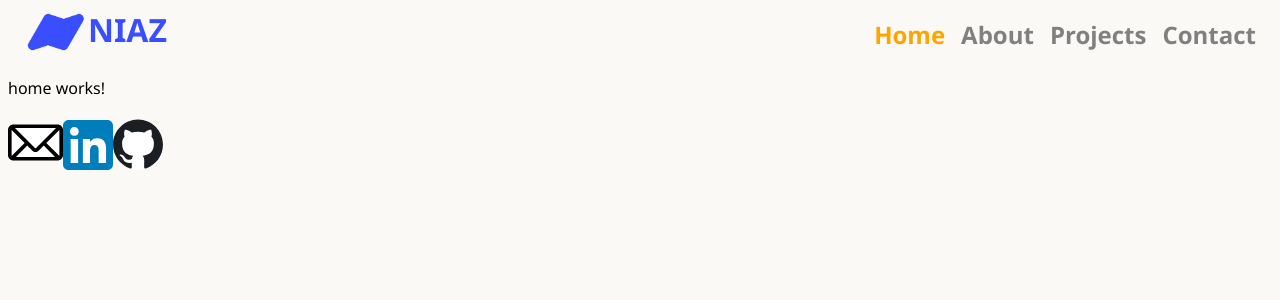
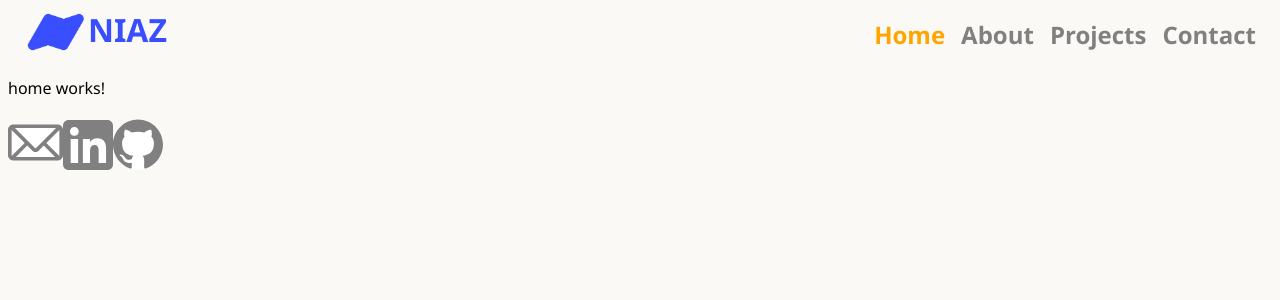
Before and after one commit to tuk05348/website-frontend, an Angular app: page / in a window 1280 px wide. Shown: the top 300 px of the page. Built offline with nearby package versions, Linux system fonts and the light colour scheme.

Commit message:
Added control over the fill attribute with the icons, with the original colors serving as default inputs.

```diff
--- a/src/app/home/home.component.html
+++ b/src/app/home/home.component.html
@@ -1,4 +1,4 @@
 <p>home works!</p>
-<svg email></svg>
-<svg linkedin></svg>
-<svg github></svg>
+<svg email fill="#808080"></svg>
+<svg linkedin fill="#808080"></svg>
+<svg github fill="#808080"></svg>
--- a/src/app/icons/email/email.component.ts
+++ b/src/app/icons/email/email.component.ts
@@ -6,9 +6,11 @@ import { Component, input } from '@angular/core';
   host: {
     '[attr.viewBox]' : 'viewBox()',
     '[attr.width]' : 'width()',
+    '[attr.fill]' : 'fill()',
   }
 })
 export class EmailComponent {
   readonly viewBox = input<string>('0 0 1080 1080');
   readonly width = input<string>('55px');
+  readonly fill = input<string>('#000000')
 }
--- a/src/app/icons/github/github.component.html
+++ b/src/app/icons/github/github.component.html
@@ -9,6 +9,6 @@
         0.3 7.5 5.1 7.5 5.1 4.4 7.5 11.4 5.4 14.2 4.1 0.4-3.2 1.7-5.4 3.1-6.6-10.8-1.1-22.2-5.4-22.2-24.3 0-5.4 1.9-9.8
         5-13.2-0.5-1.2-2.2-6.3 0.5-13 0 0 4.1-1.3 13.4 5.1 3.9-1.1 8.1-1.6 12.2-1.6 4.1 0 8.3 0.6 12.2 1.6 9.3-6.4 13.4-5.1
         13.4-5.1 2.7 6.8 1 11.8 0.5 13 3.2 3.4 5 7.8 5 13.2 0 18.9-11.4 23.1-22.3 24.3 1.8 1.5 3.3 4.5 3.3 9.1 0 6.6-0.1
-        11.9-0.1 13.5 0 1.3 0.9 2.9 3.3 2.4 19.5-6.5 33.5-24.9 33.5-46.7 0.1-27.2-21.8-49.2-48.7-49.2z" fill="#1b1f24" stroke-linecap="round"/>
+        11.9-0.1 13.5 0 1.3 0.9 2.9 3.3 2.4 19.5-6.5 33.5-24.9 33.5-46.7 0.1-27.2-21.8-49.2-48.7-49.2z" stroke-linecap="round"/>
     </g>
 </svg>
--- a/src/app/icons/github/github.component.ts
+++ b/src/app/icons/github/github.component.ts
@@ -6,9 +6,11 @@ import { Component, input } from '@angular/core';
   host: {
     '[attr.viewBox]' : 'viewBox()',
     '[attr.width]' : 'width()',
+    '[attr.fill]' : 'fill()',
   }
 })
 export class GithubComponent {
   readonly viewBox = input<string>('0 0 1080.4 1106.5');
   readonly width = input<string>('50px');
+  readonly fill = input<string>('#000000');
 }
--- a/src/app/icons/linkedin/linkedin.component.html
+++ b/src/app/icons/linkedin/linkedin.component.html
@@ -1,7 +1,7 @@
 <svg class="icon" xmlns="http://www.w3.org/2000/svg" xmlns:xlink="http://www.w3.org/1999/xlink">
-    <g fill="none" fill-rule="evenodd">
+    <g fill-rule="evenodd">
         <path d="M8,72 L64,72 C68.418278,72 72,68.418278 72,64 L72,8 C72,3.581722 68.418278,-8.11624501e-16 64,0
-        L8,0 C3.581722,8.11624501e-16 -5.41083001e-16,3.581722 0,8 L0,64 C5.41083001e-16,68.418278 3.581722,72 8,72 Z" fill="#007EBB"/>
+        L8,0 C3.581722,8.11624501e-16 -5.41083001e-16,3.581722 0,8 L0,64 C5.41083001e-16,68.418278 3.581722,72 8,72 Z"/>
         <path d="M62,62 L51.315625,62 L51.315625,43.8021149 C51.315625,38.8127542 49.4197917,36.0245323
         45.4707031,36.0245323 C41.1746094,36.0245323 38.9300781,38.9261103 38.9300781,43.8021149 L38.9300781,62
         L28.6333333,62 L28.6333333,27.3333333 L38.9300781,27.3333333 L38.9300781,32.0029283 C38.9300781,32.0029283
--- a/src/app/icons/linkedin/linkedin.component.ts
+++ b/src/app/icons/linkedin/linkedin.component.ts
@@ -6,9 +6,11 @@ import { Component, input } from '@angular/core';
   host: {
     '[attr.viewBox]' : 'viewBox()',
     '[attr.width]' : 'width()',
+    '[attr.fill]' : 'fill()',
   }
 })
 export class LinkedinComponent {
   readonly viewBox = input<string>('0 0 72 72');
   readonly width = input<string>('50px');
+  readonly fill = input<string>('#007EBB')
 }
```
